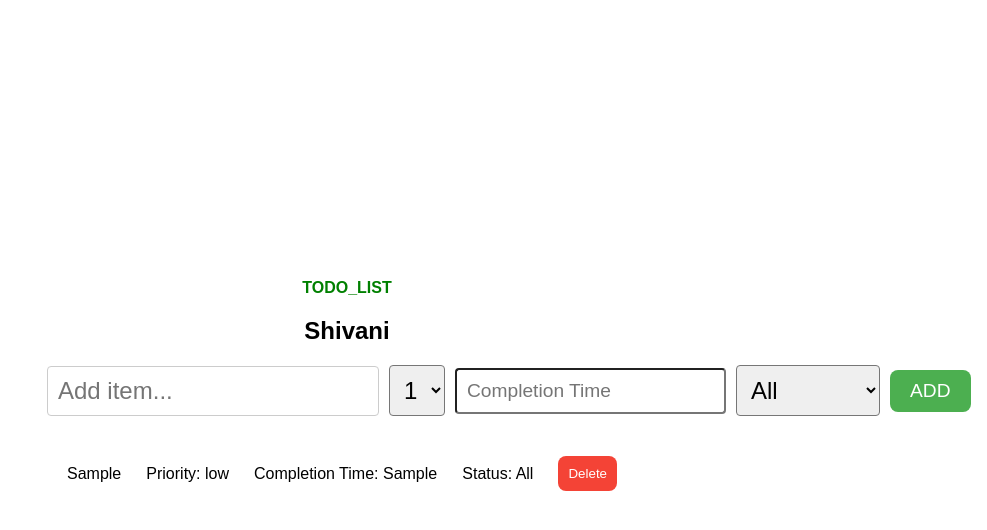
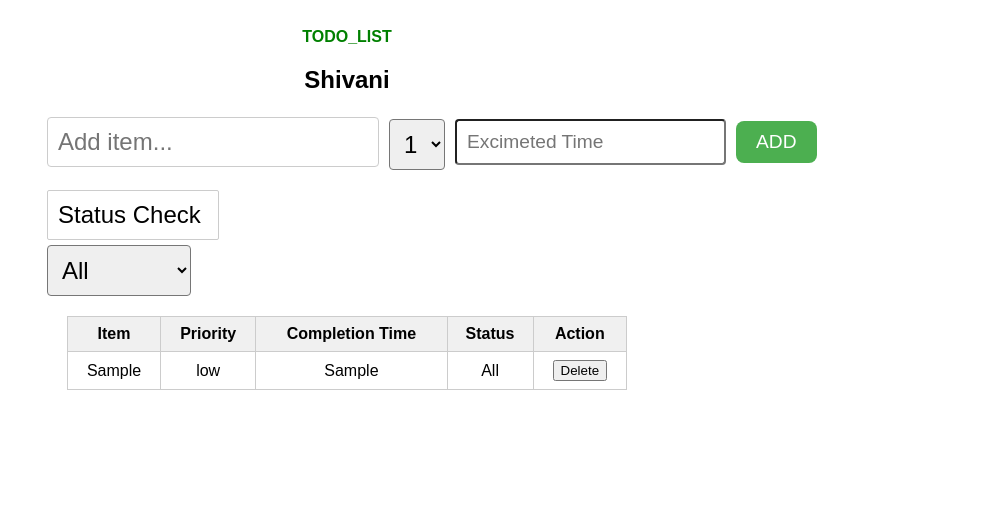
Before and after one commit to tannukumari14/to_do, a Next.js app: page / in a window 1280 px wide. Both pictures are taken after typing "Sample", "Sample" into the empty fields and a click on the button "ADD". Shown: the top 530 px of the page, without its empty margins (293-1280 px from the left). Built offline with nearby package versions, Linux system fonts and the light colour scheme.

Commit message:
list add

```diff
--- a/app/Try.js
+++ b/app/Try.js
@@ -70,11 +70,19 @@ const Functionality = () => {
 
         <input
           className='time'
-          placeholder="Completion Time"
+          placeholder="Excimeted Time"
           value={completionTime}
           onChange={(item) => updateCompletionTime(item.target.value)}
         />
 
+
+        <button className='button' onClick={addItem}>
+  			ADD
+		</button>
+
+
+      </div>
+      <div className='input1'>Status Check</div>
       <select
             className='select'
             value={done}
@@ -84,38 +92,44 @@ const Functionality = () => {
             <option value="Not Done">Not Done</option>
             <option value="All">All</option>
         </select>
-
-        <button className='button' onClick={addItem}>
-          ADD
-        </button>
-
-      </div>
       <div className='secondDiv'>
         {list.length > 0 ? (
-          list
-            .filter((item) =>{
-                if (done === "All"){
-                    return true
-                }else{
+<table className="custom-table" style={{ width: '100%' }}>
+  <thead>
+    <tr>
+      <th>Item</th>
+      <th>Priority</th>
+      <th>Completion Time</th>
+      <th>Status</th>
+      <th>Action</th>
+    </tr>
+  </thead>
+  <tbody>
+    {list
+      .filter((item) => {
+        if (done === "All") {
+          return true;
+        } else {
           return item.status === done;
         }
-
       })
       .map((item) => (
-                <div key={item.id} className='innerDiv'>
-                <span className="item-text">{item.value}</span>
-                <span className="item-text">Priority: {item.priority}</span>
-                <span className="item-text">Completion Time: {item.completionTime}</span>
-                <span className='item-text'>Status: {item.status}</span>
-                <span>
-                    <button className='innerButton' onClick={() => deleteItem(item.id)}>
-                    Delete
-                    </button>
-                </span>
-                </div>
+        <tr key={item.id} style={{ borderBottom: '1px solid #ccc' }}>
+          <td>{item.value}</td>
+          <td>{item.priority}</td>
+          <td>{item.completionTime}</td>
+          <td>{item.status}</td>
+          <td>
+            <button onClick={() => deleteItem(item.id)}>Delete</button>
+          </td>
+        </tr>
       ))
+    }
+  </tbody>
+</table>
+
 ) : (
-          <div className='lastDiv'>No items in the list</div>
+  <div className='lastDiv'></div>
 )}
     </div>
     </div>
--- a/app/globals.css
+++ b/app/globals.css
@@ -1,34 +1,3 @@
-body {
-  background-color: white;
-  display: flex;
-  justify-content: center;
-  align-items: center;
-  height: 100vh;
-  margin: 0;
-}
-
-.form-container {
-  text-align: center;
-  border: 5px solid green;
-  padding: 20px; /* Adjust padding as needed */
-  display: flex;
-  flex-direction: column; /* Stack elements vertically */
-  align-items: center;
-}
-
-#myInput,
-#Priority,
-#timing {
-  margin-top: 10px; /* Adjust the margin as needed */
-  width: 300px;
-  height: 30px;
-}
-
-#pro,
-#time {
-  margin: 10px 0;
-}
-
 .first {
   margin: 0 auto;
   padding: 20px;
@@ -75,6 +44,7 @@ body {
   padding: 10px;
   margin-right: 10px;
   border-radius: 4px;
+  margin-top: 5px;
 
 }
 
@@ -130,3 +100,53 @@ body {
   color: #777;
 
 }
+
+#input{
+	border:5px solid green;
+	height:40px;
+	width:400px;
+	margin-left:140px;
+	margin-top:60px;
+}
+
+#add{
+	border:5px solid green;
+	height:50px;
+	width:100px;
+	margin-left:300px;
+	margin-top:60px;
+}
+
+.first_div{
+	border:5px solid pink;
+	height:800px;
+	width:800px;
+}
+
+.custom-table {
+  width: 100%;
+  border-collapse: collapse;
+}
+
+.custom-table th, .custom-table td {
+  border: 1px solid #ccc;
+  padding: 8px;
+  text-align: center;
+}
+
+.custom-table th {
+  background-color: #f0f0f0;
+  font-weight: bold;
+}
+
+.input1{
+  font-size: 1.5rem;
+  padding: 10px;
+  margin-top: 5px;
+  border-radius: 2px;
+  border: 1px solid #ccc;
+  width:150px;
+
+
+
+}
```
Also changed, not shown: app/Functionality.js (+126 -0 lines). Lines whose indentation alone changed are shown as unchanged.
